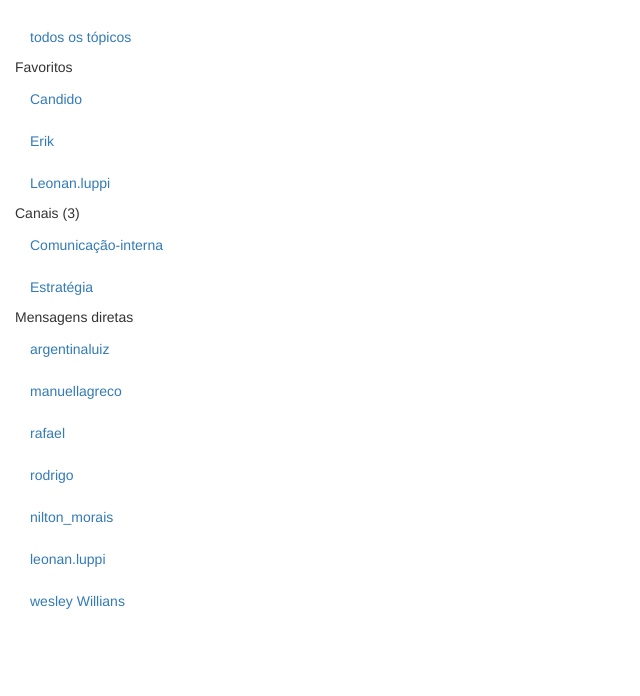
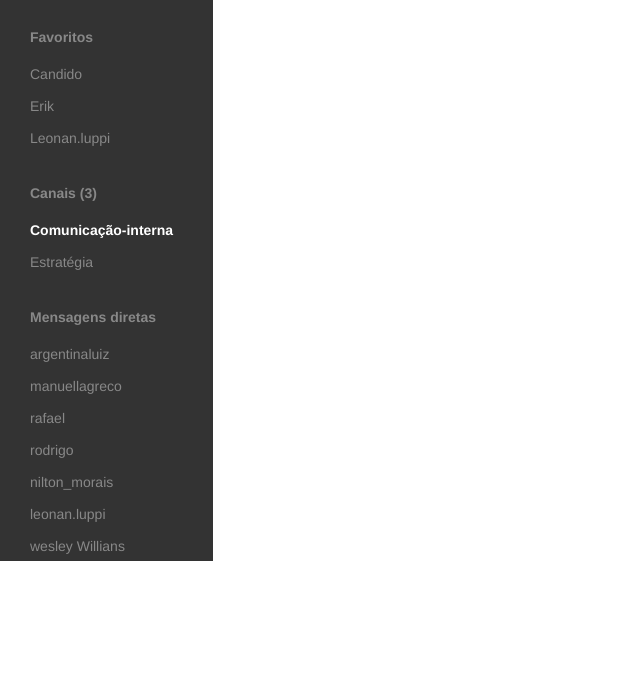
Before and after one commit to rafaelcarvalho10/chat-site-do-zero, a plain HTML site: page index.html in a window 1280 px wide. Shown: the part 104-800 px from the top of the page, without its empty margins (0-640 px from the left). Drawn offline with nearby package versions, Linux system fonts and the light colour scheme.

Commit message:
atualização

```diff
--- a/css/styles.css
+++ b/css/styles.css
@@ -1,7 +1,7 @@
 #sidenav {
-	background-color: #333333;
-	color: #888;
-	padding-right: 0;
+    background-color: #333333;
+    color: #888;
+    padding-right: 0;
 }
 
 #sidenav a {
@@ -11,3 +11,24 @@
 #sidenav .navbar {
 	margin-left: -15px;
 }
+
+#sidenav .nav-header {
+	padding: 10px 15px;
+	font-weight: bold;
+	margin-top: 20px;
+}
+
+#sidenav .nav-pills>li>a {
+	border-radius: 0;
+	padding: 5px 15px;
+}
+
+#sidenav .nav-pills>li.active>a {
+	background-color: transparent;
+	color: #fff;
+	font-weight: bold;
+}
+
+#sidenav .nav-pills>li>a:hover, #sidenav .nav-pills>li>a:focus {
+	background-color: #222222;
+}
--- a/index.html
+++ b/index.html
@@ -8,11 +8,8 @@
     <title>chatschool</title>
 
     <!-- Bootstrap -->
-
     <link href="css/bootstrap.min.css" rel="stylesheet">
-    <link href="stylesheet" href="css/styles.css">
-
-
+    <link rel="stylesheet" href="css/styles.css">
 
 
     <!-- HTML5 shim and Respond.js for IE8 support of HTML5 elements and media queries -->
@@ -29,7 +26,9 @@
       <div class="navbar navbar-inverse navbar-static-top">
         <div class="container-fluid">
           <div class="navbar-header">
-            <a href="" class="navbar-brand">Chatschool</a>
+            <a href="" class="navbar-brand">
+               <img src="../images/logo.png" alt="">
+            </a>
           </div>
            <ul id"me" class="nav navbar-nav">
               <li><a href="">amathias</a></li>
@@ -43,7 +42,7 @@
       </ul>
 
       <ul class="nav nav-pills nav-stacked">
-        <li>
+        <li class="nav-header">
           Favoritos
         </li>
         <li>
@@ -58,10 +57,10 @@
       </ul>
 
       <ul class="nav nav-pills nav-stacked">
-        <li>
+        <li class="nav-header">
           Canais (3)
         </li>
-        <li>
+        <li class="active">
           <a href="">Comunicação-interna</a>
         </li>
         <li>
@@ -70,7 +69,7 @@
       </ul>
 
           <ul class="nav nav-pills nav-stacked">
-        <li>
+        <li class="nav-header">
           Mensagens diretas
         </li>
         <li>
@@ -95,9 +94,7 @@
           <a href="">wesley Willians</a>
         </li>
       </ul>
-       </div>
-      </div>
-     </div>
+
     </section>
     </div>
   </div>
```
